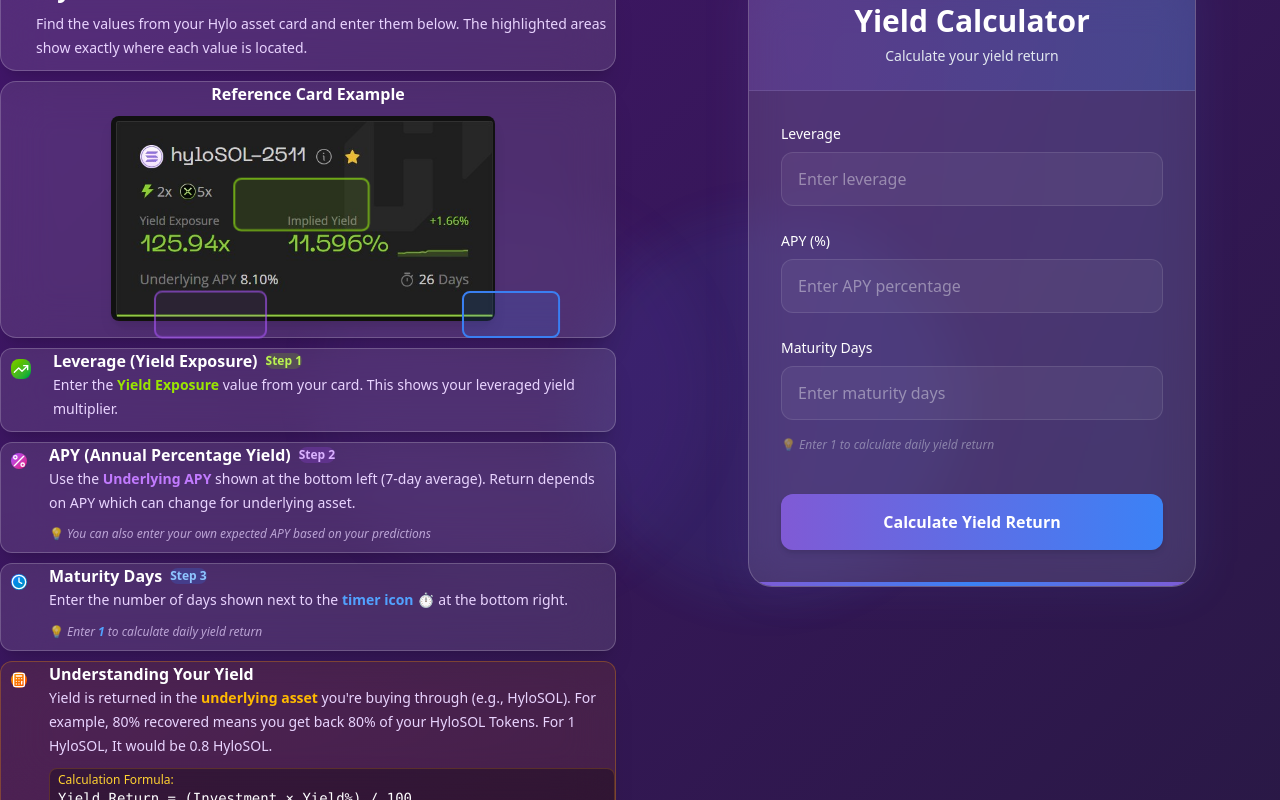
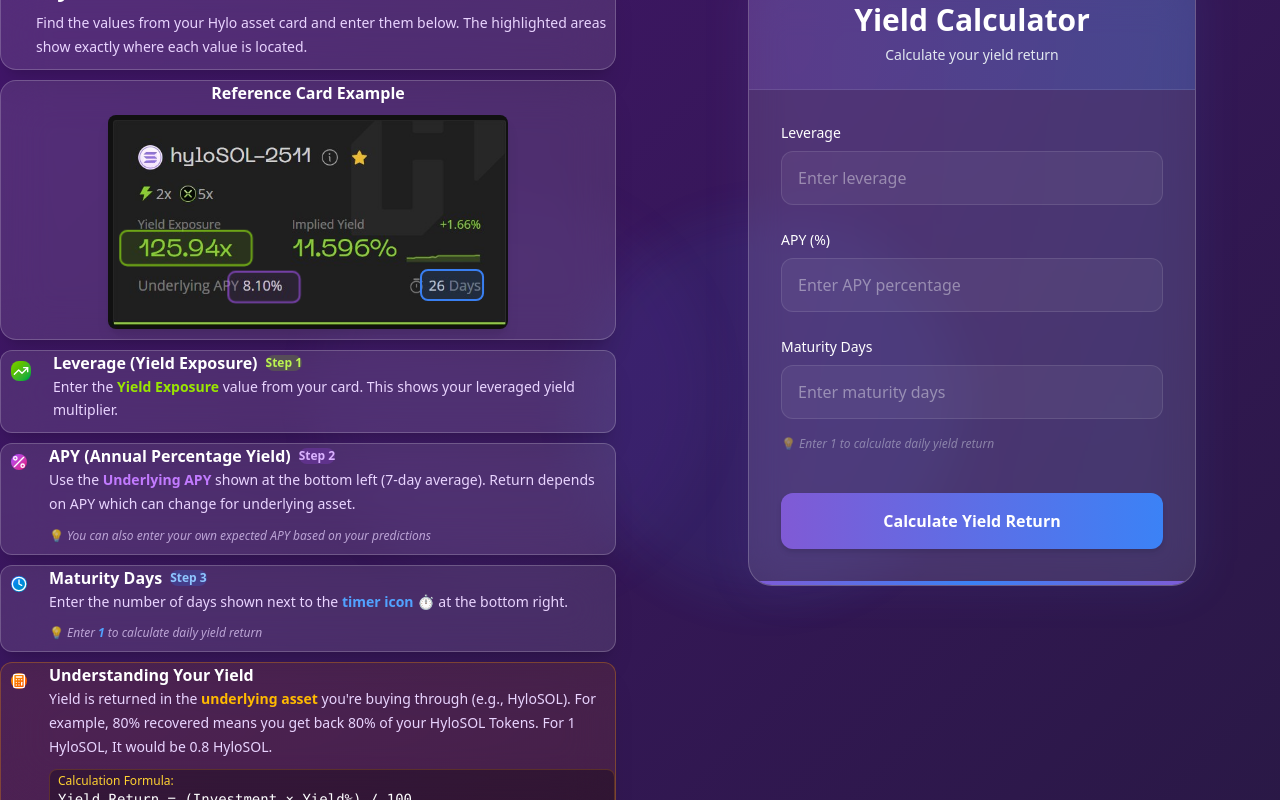
Before and after one commit to TejSingh24/Hylo, a React (Vite) app: page / in a window 1280 px wide. Built offline with nearby package versions, Linux system fonts and the light colour scheme.

Commit message:
highlights fixed

```diff
--- a/src/App.tsx
+++ b/src/App.tsx
@@ -60,16 +60,23 @@ function App() {
             </div>
 
             {/* Screenshot with Annotations */}
-            <div className="bg-white/10 backdrop-blur-xl rounded-2xl p-6 border border-white/20 shadow-xl mb-16" style={{marginBottom:0,}}>
+            <div className="bg-white/10 backdrop-blur-xl rounded-2xl p-6 border border-white/20 shadow-xl mb-16" style={{marginBottom:0}}>
               <h3 className="text-white font-semibold mb-4 text-center">Reference Card Example</h3>
 
               {/* Card Screenshot Container */}
-              <div className="card-screenshot-container">
-                <img src="/RateX-Card.jpg" alt="RateX Card Example" className="w-full max-w-sm rounded-lg shadow-lg"  style={{marginLeft: 110, marginTop: 10, marginRight: 110, marginBottom: 10}}/>
-                {/* Highlights */}
-                <div className="highlight highlight-yield-exposure" />
-                <div className="highlight highlight-apy" />
-                <div className="highlight highlight-maturity" />
+              <div className="flex flex-col items-center justify-center w-full"style={{marginBottom:10, marginTop:10}}>
+                <div className="relative w-full max-w-[400px]"> {/* Fixed width container */}
+                  <img
+                    src="/RateX-Card.jpg"
+                    alt="RateX Card Example"
+                    className="w-full h-auto rounded-lg shadow-lg"
+                    style={{ display: 'block', margin: '0 auto' }}
+                  />
+                  {/* Highlights */}
+                  <div className="highlight highlight-yield-exposure" />
+                  <div className="highlight highlight-apy" />
+                  <div className="highlight highlight-maturity" />
+                </div>
               </div>
             </div>
 
--- a/src/components/CardHighlights.css
+++ b/src/components/CardHighlights.css
@@ -31,9 +31,9 @@
 /* Position for the Yield Exposure value */
 .highlight-yield-exposure {
   border-color: #84cc16;
-  top: 32%; /* Adjust this value to move up/down */
-  left: 38%; /* Adjust this value to move left/right */
-  width: 22%;
+  top: 54%; /* Adjust this value to move up/down */
+  left: 3%; /* Adjust this value to move left/right */
+  width: 33%;
   padding-bottom: 8%;
   animation-delay: 0s;
 }
@@ -45,8 +45,8 @@
 /* Position for the Underlying APY value (8.10%) */
 .highlight-apy {
   border-color: #a855f7;
-  top: 82%; /* Adjust this value to move up/down */
-  left: 25%; /* Adjust this value to move left/right */
+  top: 73%; /* Adjust this value to move up/down */
+  left: 30%; /* Adjust this value to move left/right */
   width: 18%;
   padding-bottom: 7%;
   animation-delay: 0.66s;
@@ -59,8 +59,8 @@
 /* Position for the Maturity Days value (26 Days) */
 .highlight-maturity {
   border-color: #3b82f6;
-  top: 82%; /* Adjust this value to move up/down */
-  left: 75%; /* Adjust this value to move left/right */
+  top: 72%; /* Adjust this value to move up/down */
+  left: 78%; /* Adjust this value to move left/right */
   width: 16%;
   padding-bottom: 7%;
   animation-delay: 1.33s;
```
